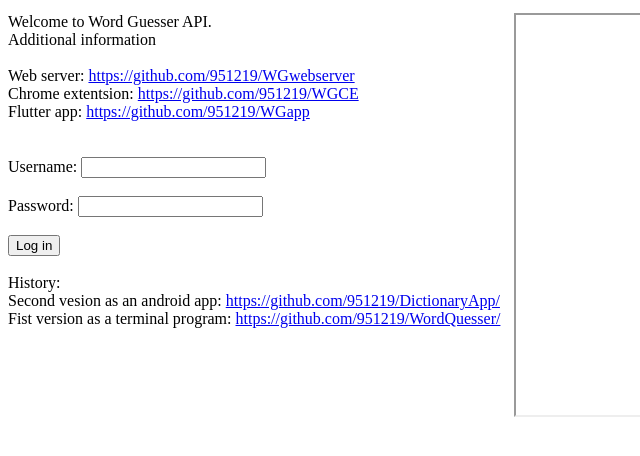
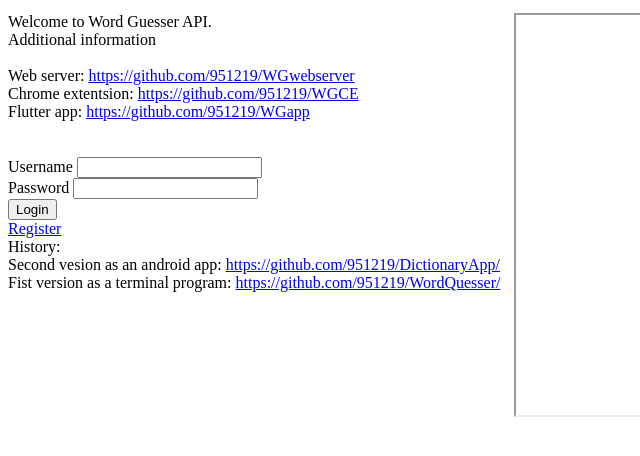
Before and after one commit to 951219/WGwebserver, a website: page index.html in a window 1280 px wide. Shown: the top 456 px of the page, without its empty margins (0-640 px from the left). Drawn offline with Linux system fonts and the light colour scheme.

Commit message:
login html works with backend

```diff
--- a/index.html
+++ b/index.html
@@ -4,20 +4,7 @@
     <meta charset="UTF-8" />
     <meta name="viewport" content="width=device-width, initial-scale=1.0" />
     <title>Webserver</title>
-    <script>
-      document.getElementById("btn").addEventListener("click", function () {
-        var pw = document.getElementById("password");
-        var uname = document.getElementById("username");
-
-        await fetch("/user/login",{
-            method: POST,
-            mode: "cors",
-            body:{username: uname, password:pw}
-        })
-      });
-    </script>
   </head>
-  <!-- TODO -->
   <body>
     <div style="width: 100%">
       <div style="height: 100px; float: left">
@@ -38,14 +25,18 @@
           >https://github.com/951219/WGapp</a
         ><br />
         <br /><br />
-        <form>
-          <label for="fname"> Username:</label>
-          <input type="text" id="username" name="username" /><br /><br />
-
-          <label for="password">Password:</label>
-          <input type="password" id="password" name="password" /><br /><br />
-          <button id="btn">Log in</button>
+        <form action="/user/login" method="POST">
+          <div>
+            <label for="username">Username</label>
+            <input type="username" id="username" name="username" required />
+          </div>
+          <div>
+            <label for="password">Password</label>
+            <input type="password" id="password" name="password" required />
+          </div>
+          <button type="submit">Login</button>
         </form>
+        <a href="/register">Register</a>
 
         <br />
         History:<br />
--- a/server.js
+++ b/server.js
@@ -15,6 +15,7 @@ const server = express();
 server.use(body_parser.json());
 server.use(morgan('tiny'));
 server.use(cors());
+server.use(express.urlencoded({ extended: false }));
 server.use('/eng', engRoutes);
 server.use('/est', estRoutes);
 server.use('/user', userRoutes);
```
Also changed, not shown: routes/user.js (+6 -1 lines).
